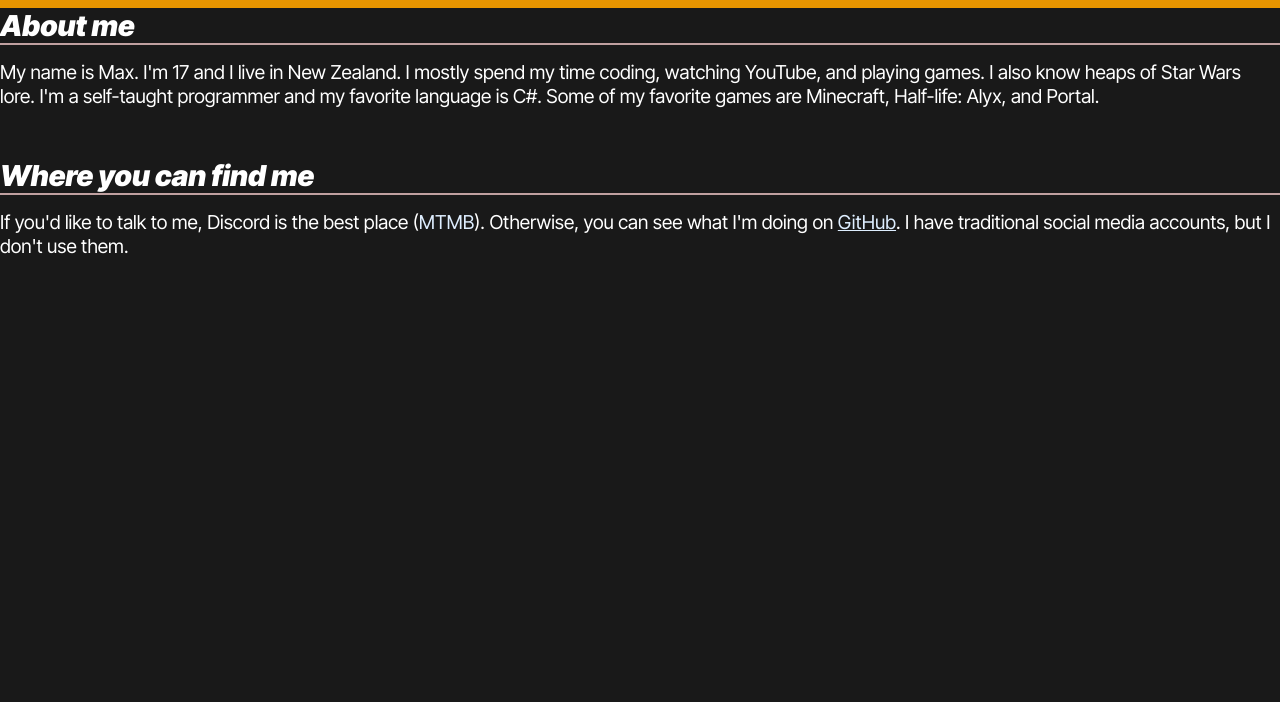
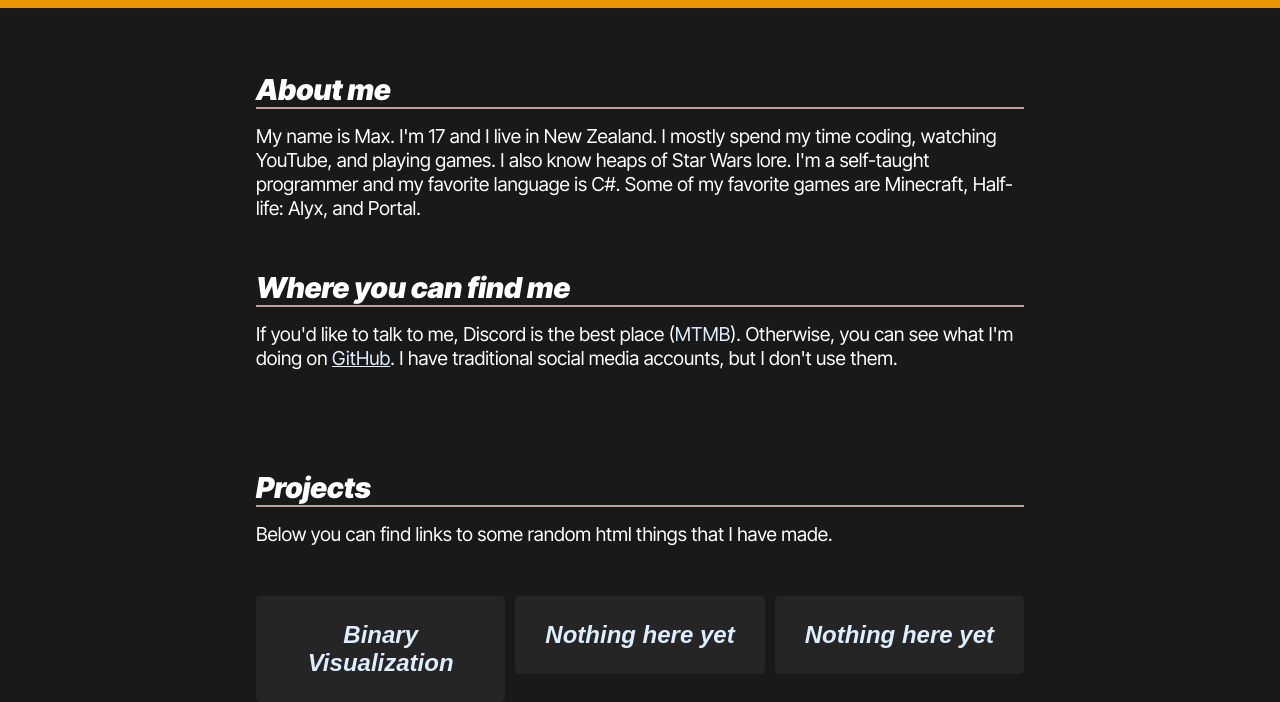
Before and after one commit to MaximilianMcC/Maximilian, a plain HTML site: page index.html in a window 1280 px wide. Shown: the part 312-1014 px from the top of the page. Before the commit the page ends 800 px from the top, so only its background shows below. Drawn offline with Linux system fonts and the light colour scheme.

Commit message:
Link to projects

```diff
--- a/index.html
+++ b/index.html
@@ -13,6 +13,7 @@
 	<link href="https://fonts.googleapis.com/css2?family=Inter+Tight:ital,wght@0,400;1,900&display=swap" rel="stylesheet">
 	<link href="https://fonts.googleapis.com/css2?family=Lobster&display=swap" rel="stylesheet">
 
+
 	<script src="./script.js" defer></script>
 </head>
 <body>
@@ -23,7 +24,7 @@
 		</div>
 	</header>
 
-	<main>
+	<main class="margin-large">
 
 		<!-- About me -->
 		<h2>About me</h2>
@@ -41,6 +42,26 @@
 		<!--! bad practice -->
 		<div class="space"></div>
 		<div class="space"></div>
+
+
+
+
+		<!-- Projects -->
+		<h2>Projects</h2>
+		<p>Below you can find links to some random html things that I have made.</p>
+		<div class="space"></div>
+		<div class="projects">
+
+			<div class="card">
+				<a href="/projects/binary/">
+					<button>Binary Visualization</button>
+				</a>
+			</div>
+
+			<div class="card"><a href="#"><button>Nothing here yet</button></a></div>
+			<div class="card"><a href="#"><button>Nothing here yet</button></a></div>
+
+		</div>
 	</main>
 
 </body>
--- a/style/style.scss
+++ b/style/style.scss
@@ -32,3 +32,32 @@ main {
 		margin-bottom: 15px;
 	}
 }
+
+.projects {
+	display: grid;
+	grid-template-columns: 1fr 1fr 1fr;
+	gap: 10px;
+
+	.card button {
+
+		background-color: #252525;
+		color: $highlight;
+
+		font-weight: 900;
+		font-style: italic;
+		font-size: 3vh;
+
+		border: none;
+		border-radius: 5px;
+		cursor: pointer;
+
+		width: 100%;
+		padding: 25px;
+		text-align: center;
+
+		&:hover {
+			background-color: #282828;
+			color: $text;
+		}
+	}
+}
```
Also changed, not shown: style/style.css.
